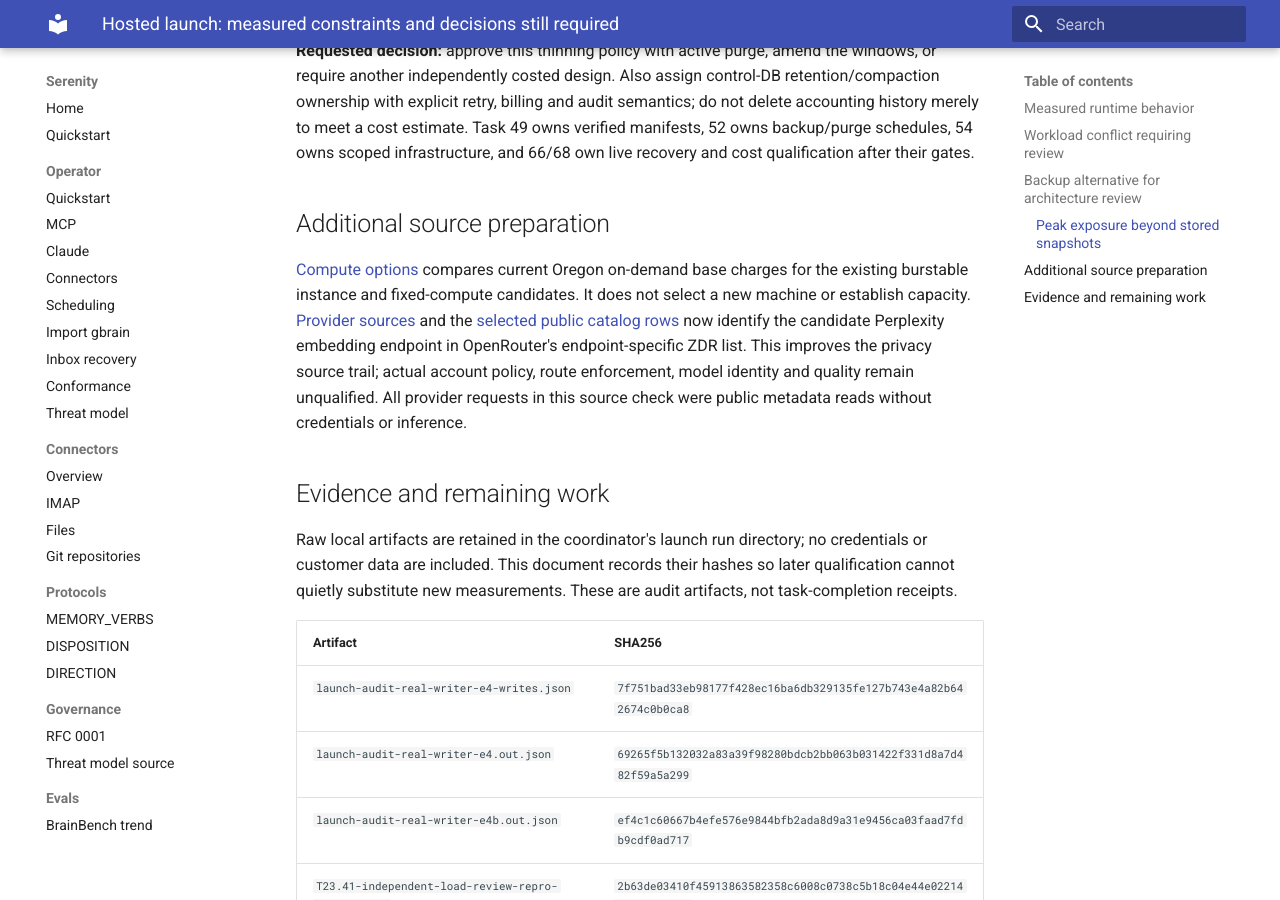
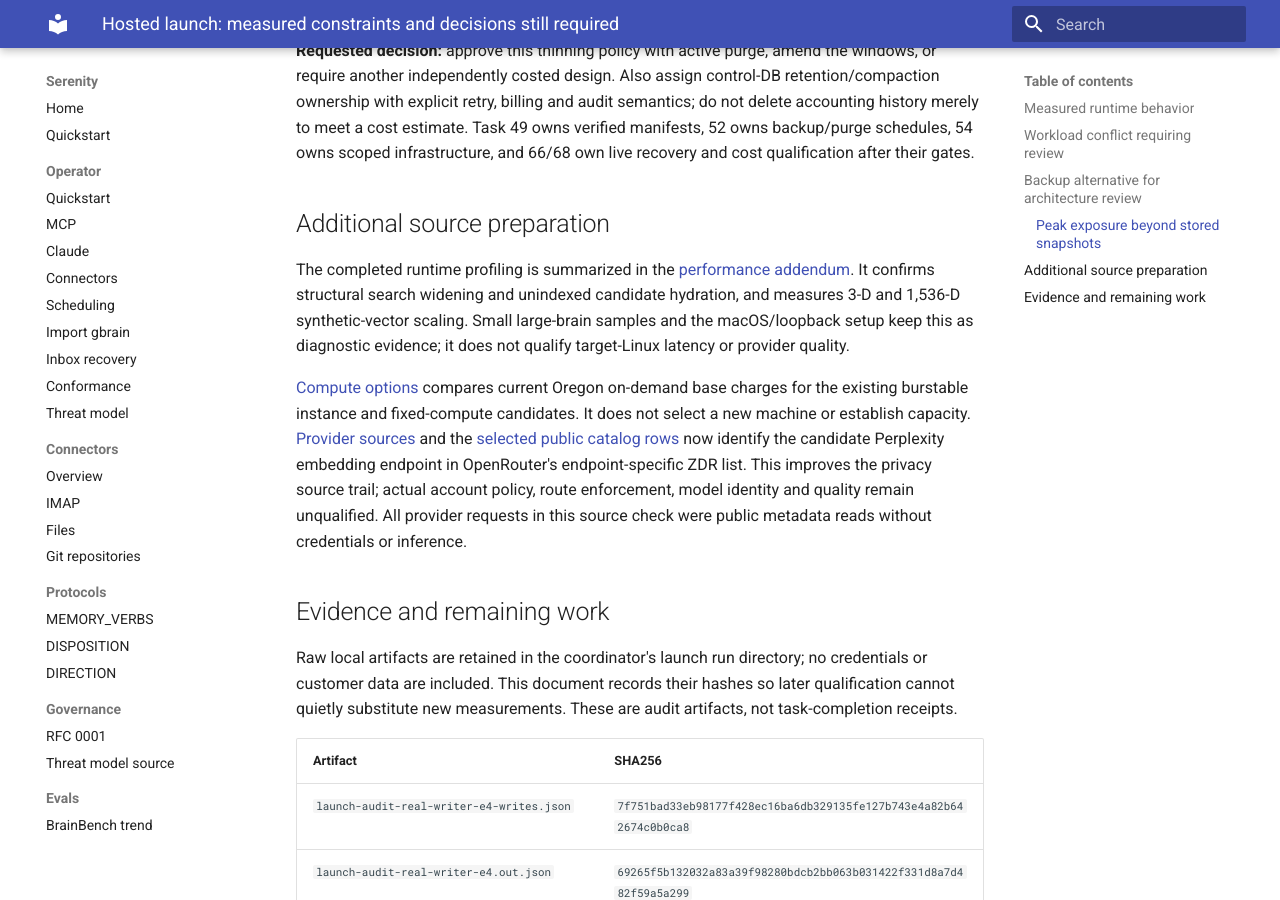
Before and after one commit to sirerun/serenity, an MkDocs documentation site: the page built from docs/launch/reviews/2026-09-19-readiness.md, in a window 1280 px wide and 900 px high, scrolled down 3770 px. Built offline with MkDocs 1.6.1 and Material for MkDocs 9.7.7, drawn with Linux system fonts in a browser that asks for light colours.

Commit message:
docs(hosted): add bounded performance audit findings

```diff
--- a/docs/launch/reviews/2026-09-19-readiness.md
+++ b/docs/launch/reviews/2026-09-19-readiness.md
@@ -53,6 +53,8 @@
 
 ## Additional source preparation
 
+The completed runtime profiling is summarized in the [performance addendum](2026-09-19-performance-addendum.md). It confirms structural search widening and unindexed candidate hydration, and measures 3-D and 1,536-D synthetic-vector scaling. Small large-brain samples and the macOS/loopback setup keep this as diagnostic evidence; it does not qualify target-Linux latency or provider quality.
+
 [Compute options](2026-09-19-compute-options.md) compares current Oregon on-demand base charges for the existing burstable instance and fixed-compute candidates. It does not select a new machine or establish capacity. [Provider sources](2026-09-19-provider-sources.md) and the [selected public catalog rows](2026-09-19-provider-catalog-extract.json) now identify the candidate Perplexity embedding endpoint in OpenRouter's endpoint-specific ZDR list. This improves the privacy source trail; actual account policy, route enforcement, model identity and quality remain unqualified. All provider requests in this source check were public metadata reads without credentials or inference.
 
 ## Evidence and remaining work
```
Also changed, not shown: docs/launch/reviews/2026-09-19-performance-addendum.md (added, +11 -0 lines).
